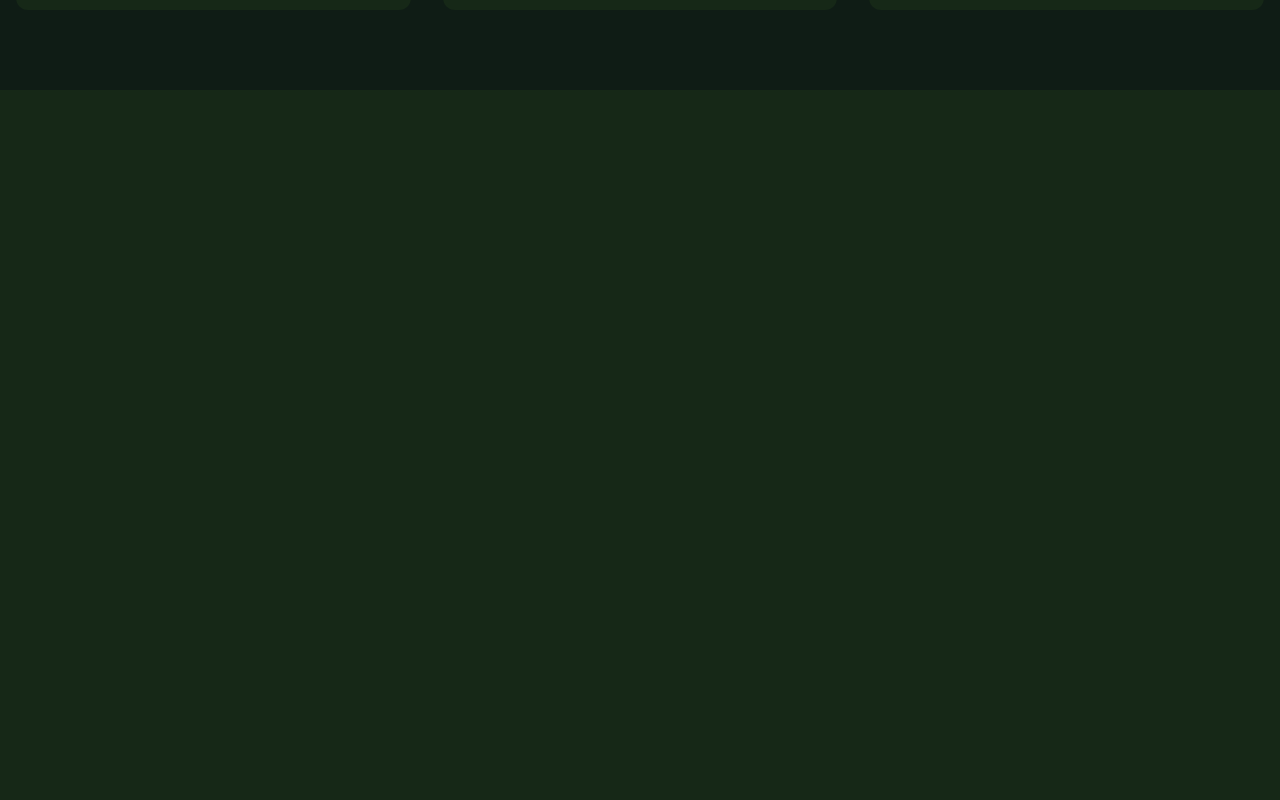
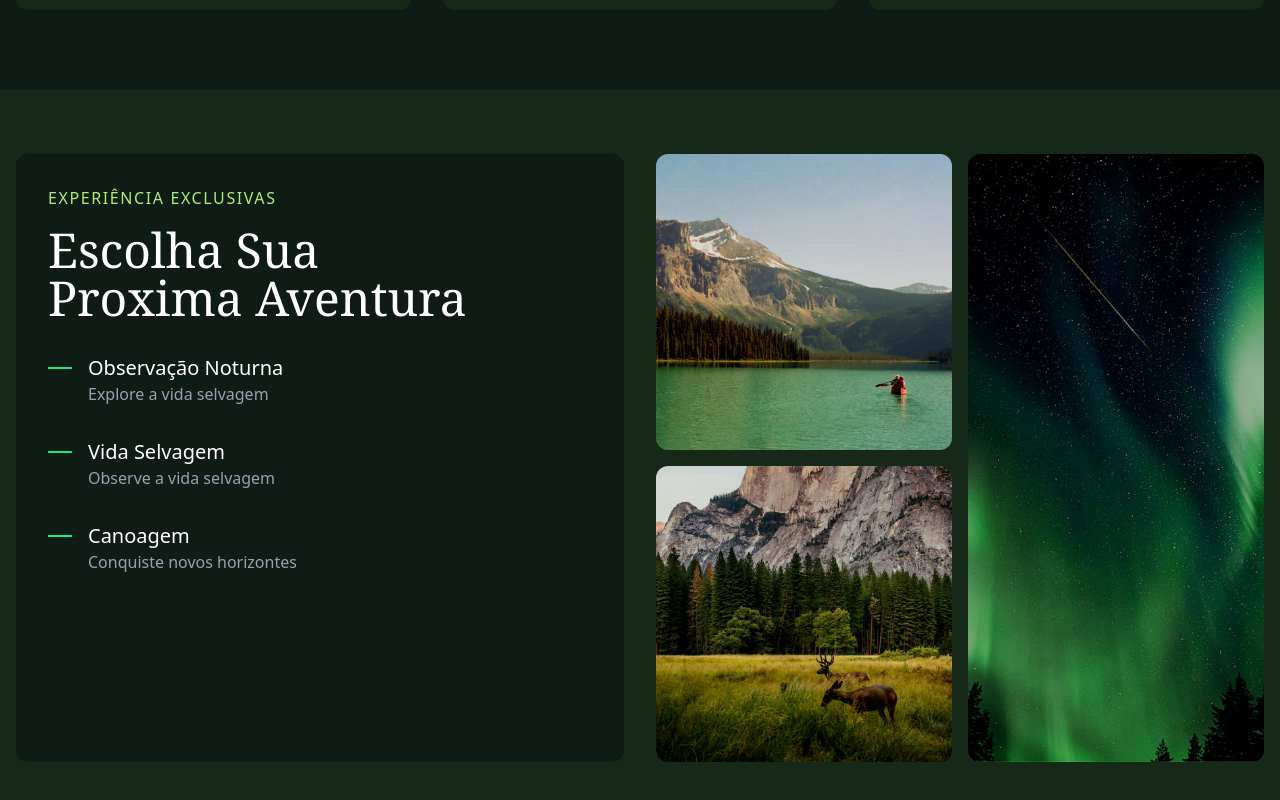
Before and after one commit to LeonardoLobas/Forest, a React (Vite) app: page / in a window 1280 px wide. Shown: the part 2164-2964 px from the top of the page. Before the commit the page ends 2318 px from the top, so only its background shows below. Built offline with nearby package versions, Linux system fonts and the light colour scheme.

Commit message:
Adiciona o componente Experience ao projeto e implementa seu conteúdo; ajusta a formatação do WeatherCard

```diff
--- a/src/App.tsx
+++ b/src/App.tsx
@@ -3,6 +3,7 @@ import { Menu } from "./components/Menu";
 import { Banner } from "./components/Banner";
 import { Accommodations } from "./components/Accommodations";
 import { Events } from "./components/Events";
+import { Experience } from "./components/Experience";
 
 function App() {
     return (
@@ -12,6 +13,7 @@ function App() {
             <Banner />
             <Accommodations />
             <Events />
+            <Experience />
         </>
     );
 }
--- /dev/null
+++ b/src/components/Experience.tsx
@@ -0,0 +1,46 @@
+import canoagem from "../assets/canoagem.jpg";
+import vidaSelvagem from "../assets/vida-selvagem.jpg";
+import obsNoturna from "../assets/observacao-noturna.jpg";
+
+export function Experience() {
+    return (
+        <section id="experiencias" className="container mb-12 sm:mb-16 grid sm:grid-cols-2 gap-8">
+            <div className="bg-verde-900 p-6 sm:p-8 rounded-xl">
+                <p className="mb-4  text-verde-200 uppercase tracking-widest test-sm">Experiência Exclusivas</p>
+                <h2 className="mb-8 text-white font-serif  text-balance  text-3xl sm:text-4xl lg:text-5xl capitalize">Escolha sua proxima aventura</h2>
+                <h3 className="text-white text-xl flex items-center gap-4 before:h-0.5 before:w-6 before:bg-verde-400 hover:before:w-10 before:transition-[width]">
+                    Observação Noturna
+                </h3>
+                <p className="mb-8 text-balance text-gray-400 pl-10">Explore a vida selvagem</p>
+                <h3 className="text-white text-xl flex items-center gap-4 before:h-0.5 before:w-6 before:bg-verde-400 hover:before:w-10 before:transition-[width]">
+                    Vida Selvagem
+                </h3>
+                <p className="mb-8 text-balance text-gray-400 pl-10">Observe a vida selvagem</p>
+                <h3 className="text-white text-xl flex items-center gap-4 before:h-0.5 before:w-6 before:bg-verde-400 hover:before:w-10 before:transition-[width]">
+                    Canoagem
+                </h3>
+                <p className="mb-8 text-balance text-gray-400 pl-10">Conquiste novos horizontes</p>
+            </div>
+            <div className="grid grid-cols-2 gap-4">
+                <div className="group relative  cursor-pointer rounded-xl overflow-hidden">
+                    <img className="size-full object-cover transition-transform group-hover:scale-110" src={canoagem} alt="Canoagem" />
+                    <div className="absolute flex items-end p-4 inset-0 bg-gradient-to-t transition-opacity from-verde-950/80 opacity-0 group-hover:opacity-100">
+                        <span className="text-white">Canoagem</span>
+                    </div>
+                </div>
+                <div className="group relative row-span-2  cursor-pointer rounded-xl overflow-hidden">
+                    <img className="size-full object-cover transition-transform group-hover:scale-110" src={obsNoturna} alt="obsNoturna" />
+                    <div className="absolute flex items-end p-4 inset-0 bg-gradient-to-t transition-opacity from-verde-950/80 opacity-0 group-hover:opacity-100">
+                        <span className="text-white">Observação noturna</span>
+                    </div>
+                </div>
+                <div className="group relative  cursor-pointer rounded-xl overflow-hidden">
+                    <img className="size-full object-cover transition-transform group-hover:scale-110" src={vidaSelvagem} alt="vidaSelvagem" />
+                    <div className="absolute flex items-end p-4 inset-0 bg-gradient-to-t transition-opacity from-verde-950/80 opacity-0 group-hover:opacity-100">
+                        <span className="text-white">Vida selvagem</span>
+                    </div>
+                </div>
+            </div>
+        </section>
+    );
+}
```
Also changed, not shown: src/components/WeatherCard.tsx (indentation only).
